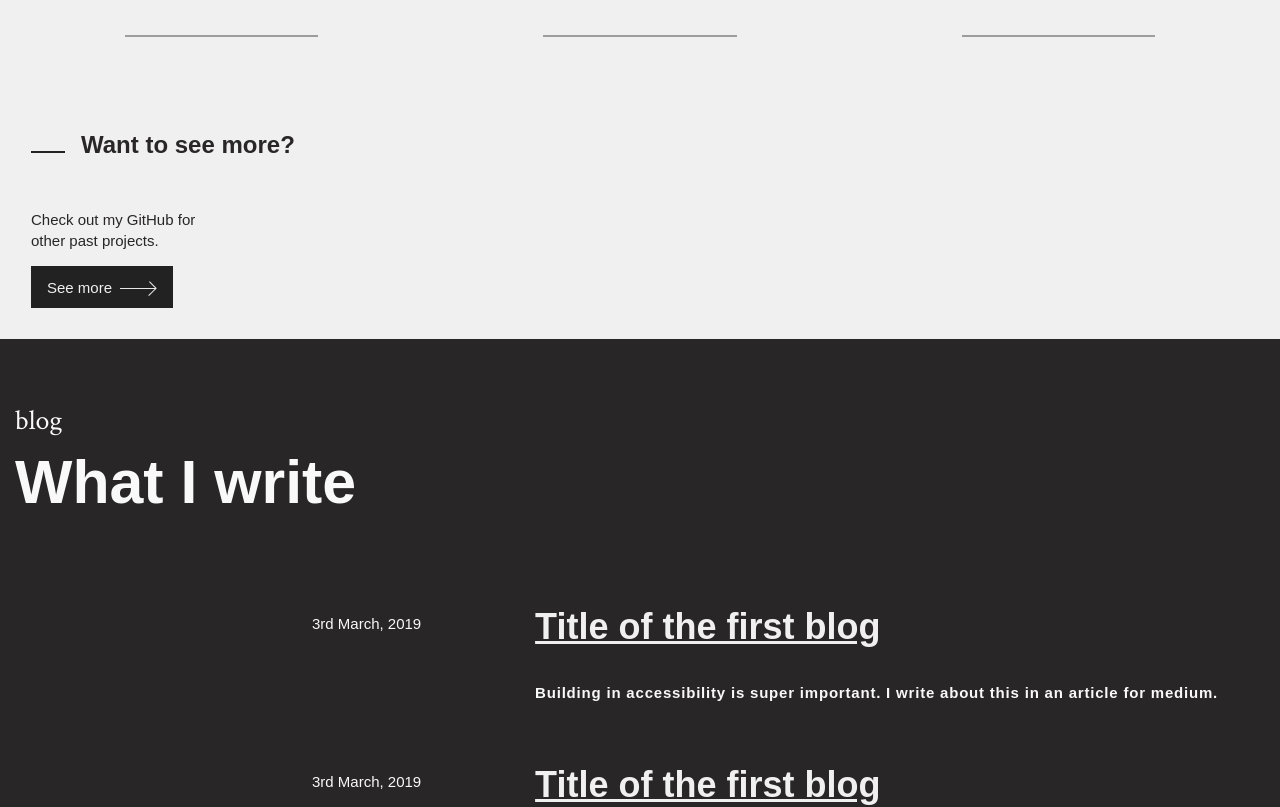
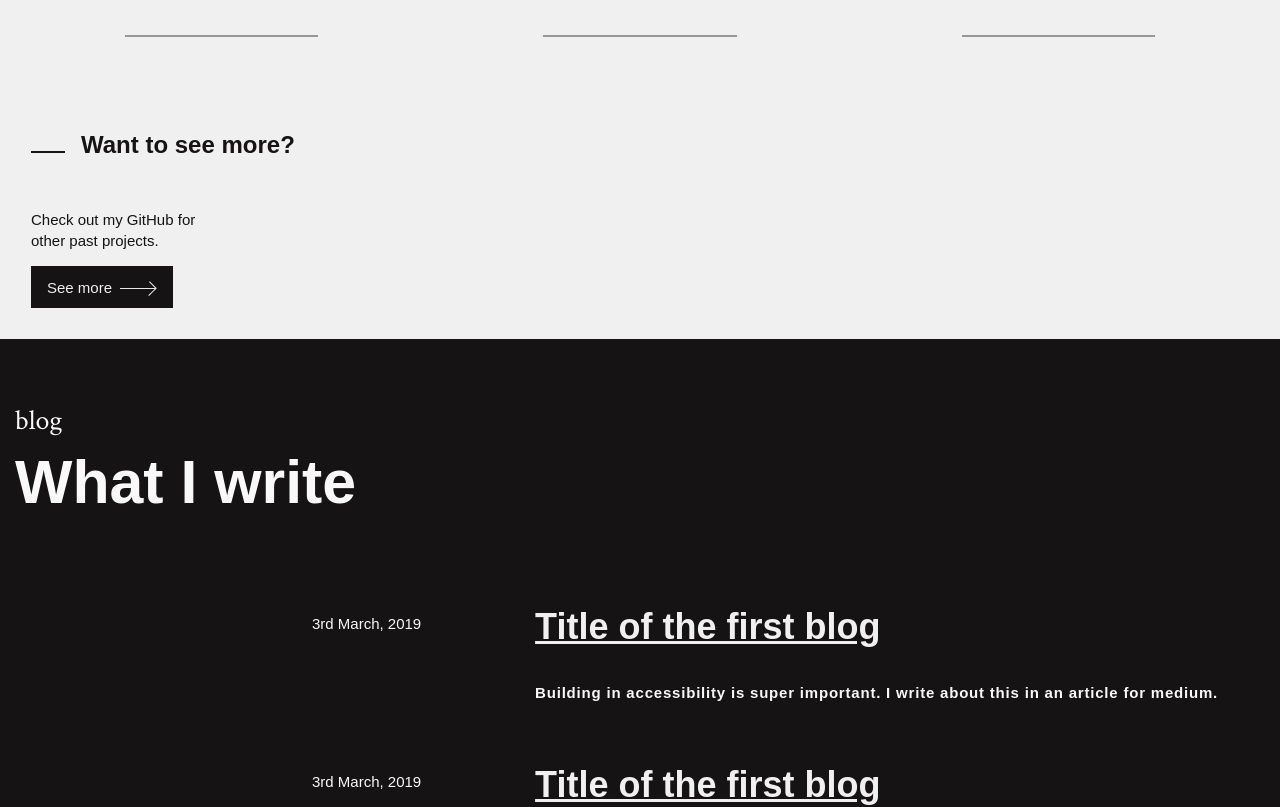
Before and after one commit to parkhabit/projects, a React (Create React App) app: page / in a window 1280 px wide. Shown: the part 1620-2427 px from the top of the page. Built offline with nearby package versions, Linux system fonts and the light colour scheme.

Commit message:
color chosen

```diff
--- a/src/containers/home.jsx
+++ b/src/containers/home.jsx
@@ -182,8 +182,8 @@ class Home extends Component {
           <div id="contact" className="background-dark">
             <h1 className='heading-1 vertical'>Contact</h1>
             <div>
-              <h3 className="overline-1 pl-40">Email: k.allen91@gmail.com</h3>
-              <h3 className="overline-1 pl-40">Phone: 07869578311</h3>
+              <h3 className="heading-5 pl-40">Email: k.allen91@gmail.com</h3>
+              <h3 className="heading-5 pl-40">Phone: 07869578311</h3>
             </div>
           </div>
       </React.Fragment>
--- a/src/style.css
+++ b/src/style.css
@@ -1,7 +1,7 @@
 /* ///////////////////////////////////////////// FONTS */
 :root {
   --white: #f0f0f0;
-  --black: #222;
+  --black: #151314;
 }
 
 .heading-1 {
@@ -139,7 +139,7 @@ a {
 }
 
 .dark-text {
-  color: #282626;
+  color: var(--black);
 }
 
 .strikethrough {
@@ -193,7 +193,7 @@ a {
 }
 
 .background-semi-dark {
-  background-color: #282626;
+  background-color: var(--black);
   min-height: 100vh;
   padding: 15px;
 }
```
